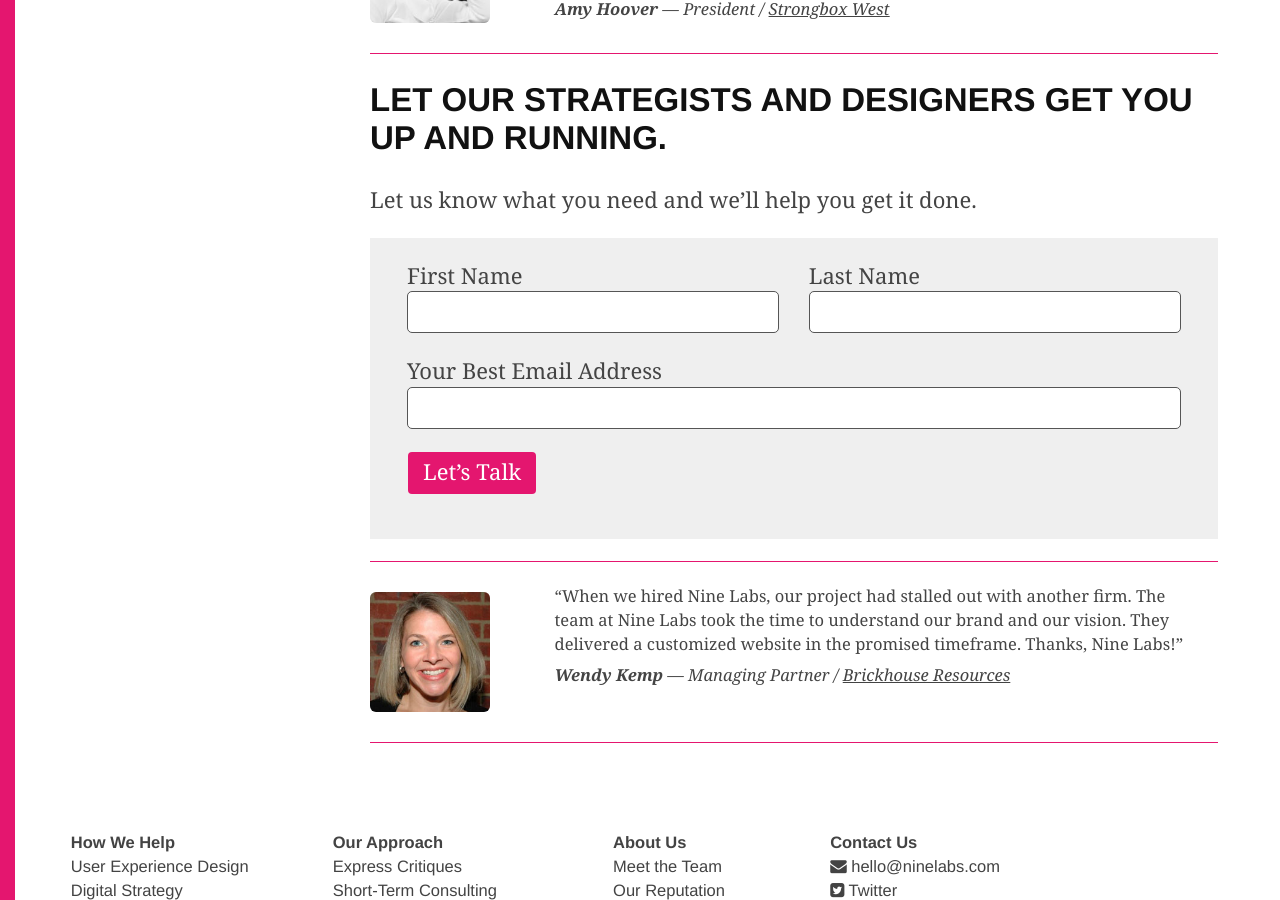
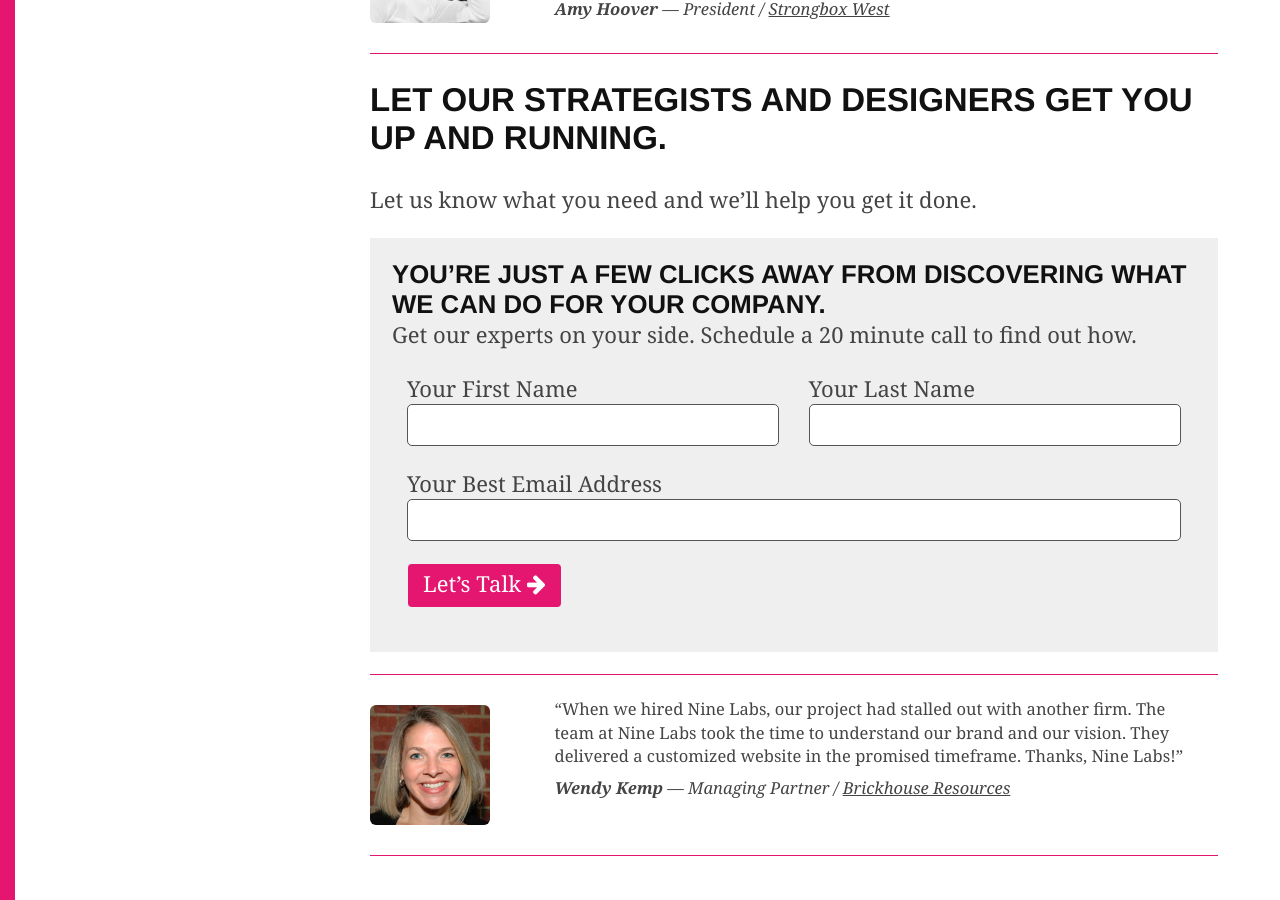
Before and after one commit to ninelabs/ninelabs.com, a Jekyll site: the page built from work/startups.html, in a window 1280 px wide and 900 px high, scrolled down 2423 px. Built offline with Jekyll 4.4.1, drawn with Linux system fonts in a browser that asks for light colours; nearby versions of some CDN libraries; some of the changed text lies outside the part shown.

Commit message:
Stripping out more IFS

```diff
--- a/ondemand/index.html
+++ b/ondemand/index.html
@@ -78,4 +78,3 @@
   </div>
 
 </section>
-<script type="text/javascript" src="https://il258.infusionsoft.com/app/webTracking/getTrackingCode?trackingId=7ee1dd5e04add73e753833d167f5f088"></script>
--- a/work/startups.html
+++ b/work/startups.html
@@ -89,27 +89,7 @@
     <h2 id="lets-talk">LET OUR STRATEGISTS AND DESIGNERS GET YOU UP AND RUNNING.</h2>
     <p>Let us know what you need and we&rsquo;ll help you get it done.</p>
 
-    <form class="simple-contact" accept-charset="UTF-8" action="https://il258.infusionsoft.com/app/form/process/557e4cea501f01ec1904c035d7eeb6ab" method="POST">
-      <input name="inf_form_xid" type="hidden" value="557e4cea501f01ec1904c035d7eeb6ab" />
-      <input name="inf_form_name" type="hidden" value="Indicate interest" />
-      <input name="infusionsoft_version" type="hidden" value="1.42.0.39" />
-      <div class="group-half">
-        <label for="inf_field_FirstName">First Name</label>
-        <input class="infusion-field-input-container" id="inf_field_FirstName" name="inf_field_FirstName" type="text" />
-      </div>
-      <div class="group-half">
-        <label for="inf_field_LastName">Last Name</label>
-        <input class="infusion-field-input-container" id="inf_field_LastName" name="inf_field_LastName" type="text" />
-      </div>
-      <div class="group-full">
-        <label for="inf_field_Email">Your Best Email Address</label>
-        <input class="infusion-field-input-container" id="inf_field_Email" name="inf_field_Email" type="text" />
-      </div>
-      <div class="group-full">
-        <button class="btn" type="submit">Let&rsquo;s Talk</button>
-      </div>
-    </form>
-    <script type="text/javascript" src="https://il258.infusionsoft.com/app/webTracking/getTrackingCode?trackingId=7ee1dd5e04add73e753833d167f5f088"></script>
+    {% include global-lead-form.html %}
 
     <div class="inline-quote">
       <div class="media">
```
Also changed, not shown: other parts of work/startups.html (+1 -1 lines).
